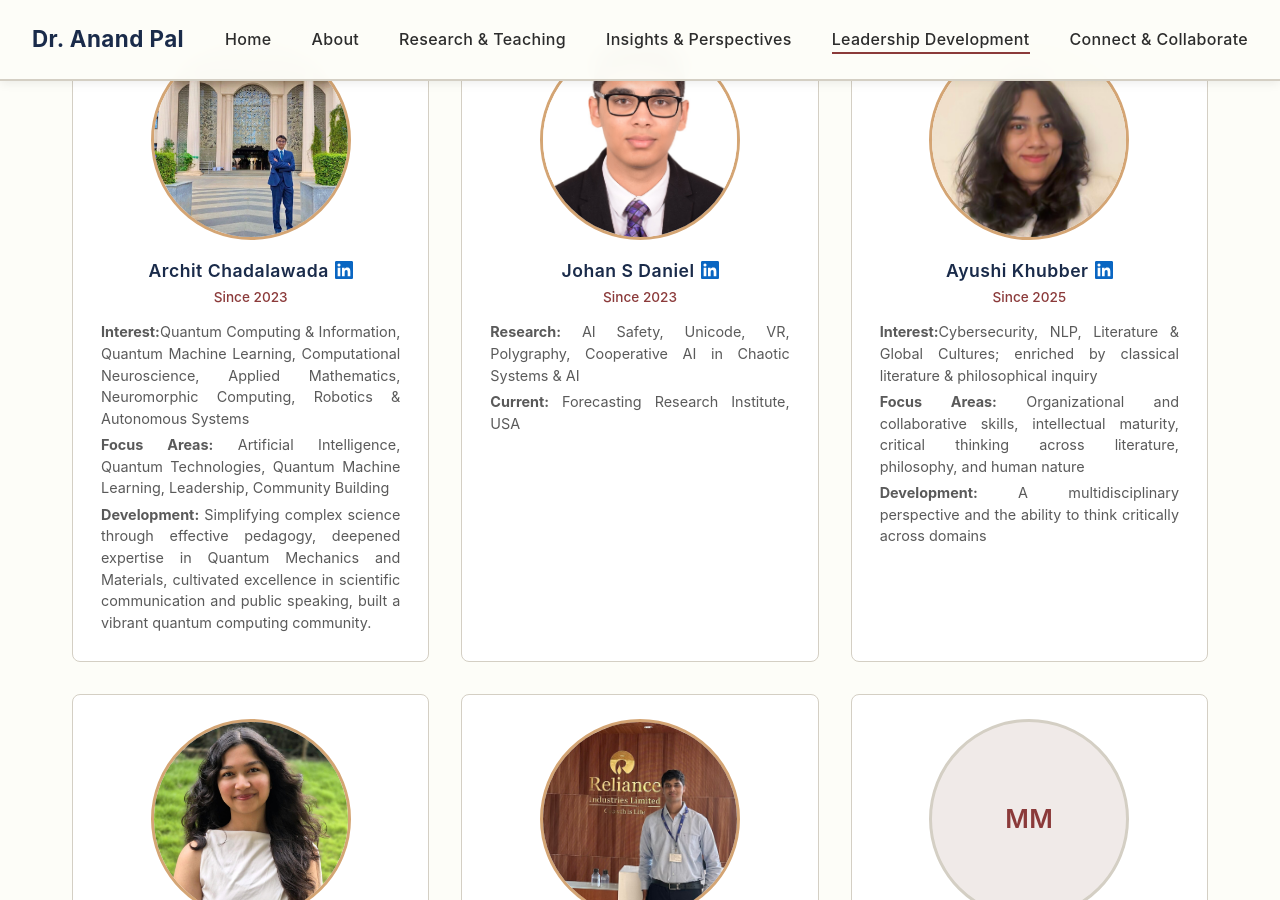
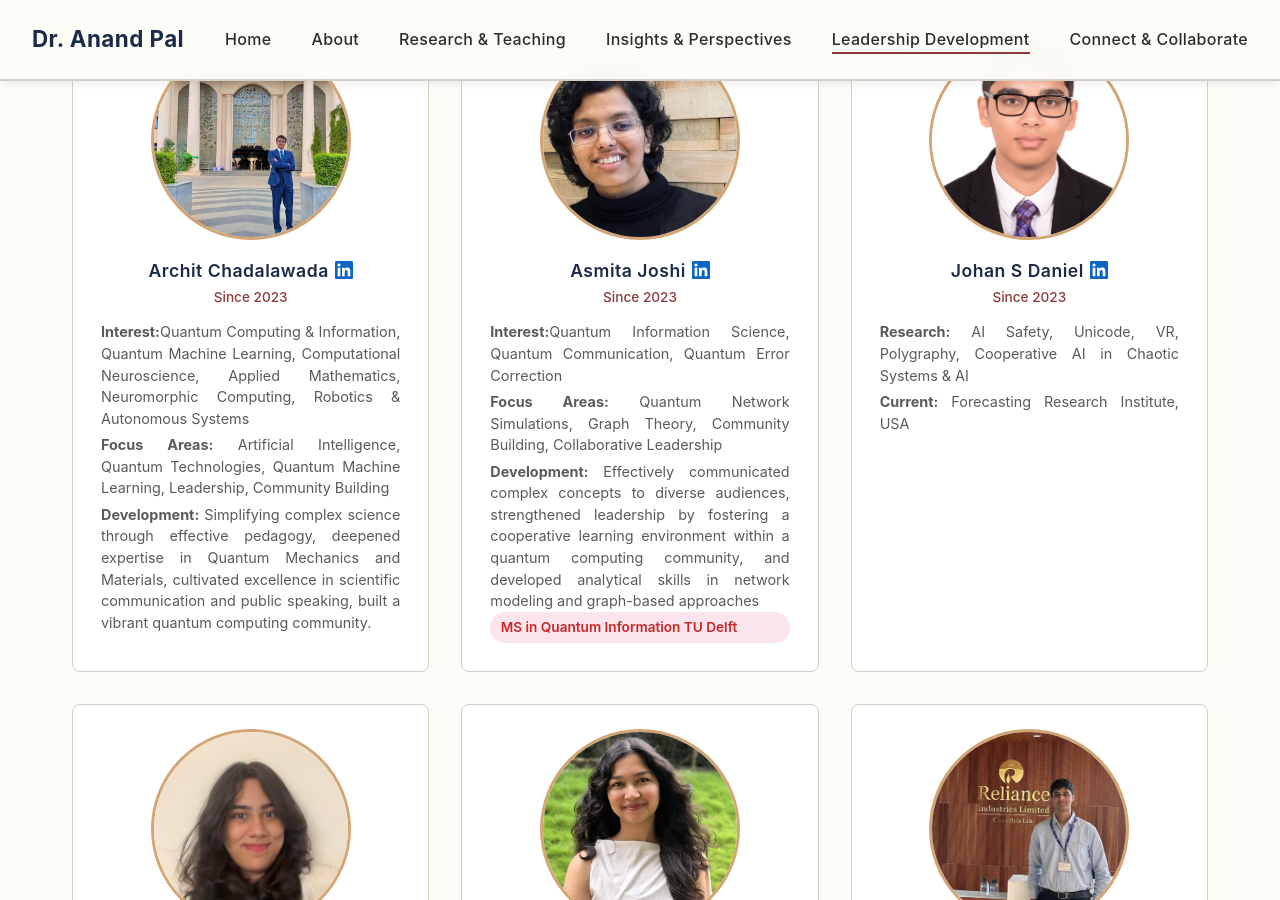
Before and after one commit to anandpal-in/anandpal-in.github.io, a Jekyll site: the page built from leadership-development/index.html, in a window 1280 px wide and 900 px high, scrolled down 661 px. Built offline with Jekyll 4.4.1, drawn with Linux system fonts in a browser that asks for light colours.

Commit message:
updated Asmita profile

```diff
--- a/leadership-development/index.html
+++ b/leadership-development/index.html
@@ -27,6 +27,22 @@ description: Leadership development, mentorship, and community engagement by Dr.
                     <p class="mentee-detail"><strong>Interest:</strong>Quantum Computing & Information, Quantum Machine Learning, Computational Neuroscience, Applied Mathematics, Neuromorphic Computing, Robotics &amp; Autonomous Systems </p>
                     <p class="mentee-detail"><strong>Focus Areas:</strong> Artificial Intelligence, Quantum Technologies, Quantum Machine Learning, Leadership, Community Building</p>
                     <p class="mentee-detail"><strong>Development:</strong> Simplifying complex science through effective pedagogy, deepened expertise in Quantum Mechanics and Materials, cultivated excellence in scientific communication and public speaking, built a vibrant quantum computing community.</p>
+                </div>
+            </div>
+
+            <div class="mentee-card">
+                <img src="/assets/images/Asmita.jpeg" alt="Asmita Joshi" class="mentee-photo">
+                <div class="mentee-body">
+                    <h3 class="mentee-name">
+                        <a href="https://www.linkedin.com/in/asmita-joshi-941512267/" target="_blank" rel="noopener">
+                            Asmita Joshi <svg width="18" height="18" viewBox="0 0 24 24"><use href="#icon-linkedin"/></svg>
+                        </a>
+                    </h3>
+                    <p class="mentee-since">Since 2023</p>
+                    <p class="mentee-detail"><strong>Interest:</strong>Quantum Information Science, Quantum Communication, Quantum Error Correction </p>
+                    <p class="mentee-detail"><strong>Focus Areas:</strong> Quantum Network Simulations, Graph Theory, Community Building, Collaborative Leadership</p>
+                    <p class="mentee-detail"><strong>Development:</strong> Effectively communicated complex concepts to diverse audiences, strengthened leadership by fostering a cooperative learning environment within a quantum computing community, and developed analytical skills in network modeling and graph-based approaches</p>
+                    <span class="pub-badge badge-nature">MS in Quantum Information TU Delft</span>
                 </div>
             </div>
 
```
Also changed, not shown: assets/images/Asmita.jpeg (added).
